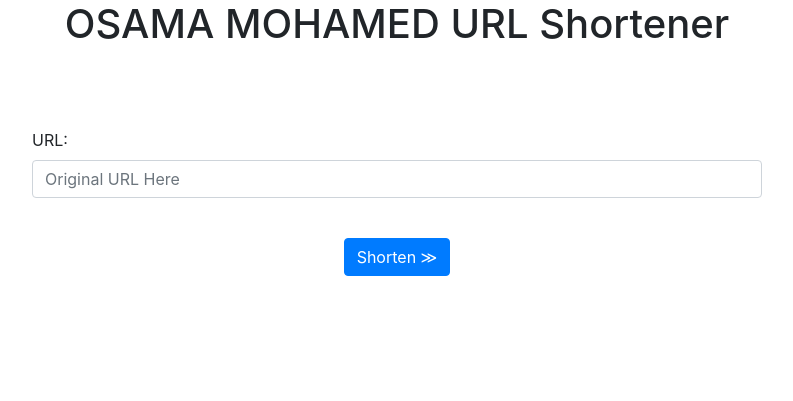
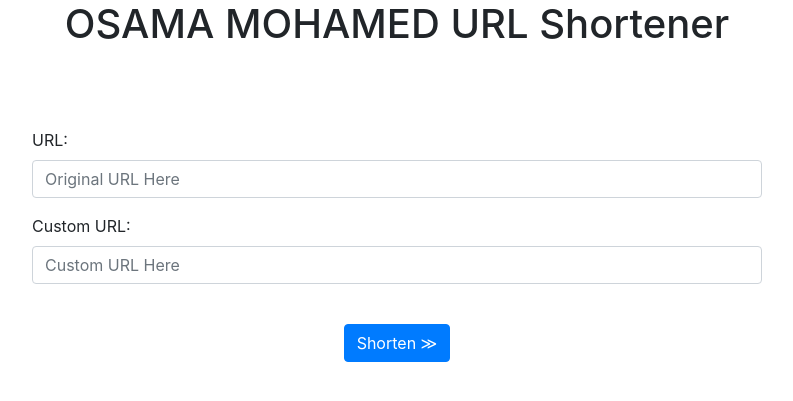
Before and after one commit to osama-mohamed/url_shortener_django, a Django app: page / in a window 1280 px wide. Shown: the top 401 px of the page, without its empty margins (243-1036 px from the left). Run offline with Django 4.2, Linux system fonts and the light colour scheme; parts of the project's set-up code (start-up, migrations or seed data) failed here and were passed over; some libraries are stand-ins or nearby versions.

Commit message:
add custom short url if exists

```diff
--- a/shortener/forms.py
+++ b/shortener/forms.py
@@ -1,15 +1,46 @@
 from django import forms
-from .validators import validate_url, validate_domain
+from .validators import validate_url, validate_domain, validate_short_url
+from django.core.validators import RegexValidator
+from django.conf import settings
+
+from django.utils.safestring import mark_safe
+
+from .models import URL
 
 
 class UrlForm(forms.Form):
-    url = forms.CharField(
-      label='URL',
-      validators=[validate_url, validate_domain],
-      widget=forms.TextInput(
-        attrs={
-          'class': 'form-control',
-          'placeholder': 'Original URL Here'
-        }
-      )
+  url = forms.CharField(
+    label='URL',
+    validators=[validate_url, validate_domain],
+    widget=forms.TextInput(
+      attrs={
+        'class': 'form-control',
+        'placeholder': 'Original URL Here'
+      }
     )
+  )
+
+  short_url = forms.CharField(
+    label='Custom URL',
+    validators=[
+      validate_short_url,
+      RegexValidator(
+        regex=r'^[a-zA-Z0-9]+$',
+        message=f'invalid Coustom URL regular expressions, Should contain (A-Z a-z 0-9) only.',
+      ),
+      ],
+    required=False,
+    widget=forms.TextInput(
+      attrs={
+        'class': 'form-control',
+        'placeholder': 'Custom URL Here'
+      }
+    ),
+  )
+
+  def clean_short_url(self):
+    short_url = self.cleaned_data['short_url']
+    qs = URL.objects.filter(short_url__exact=short_url)
+    if qs.exists():
+      raise forms.ValidationError(mark_safe(f'Sorry the Custom URL already exists, Choose another OR <a href="{settings.URL + qs.first().get_short_url()}" target="_blank">Redirect</a> to it.'))
+    return short_url
--- /dev/null
+++ b/shortener/templates/shortener/form.html
@@ -0,0 +1,13 @@
+<form action="." method="POST">
+  {% csrf_token %}
+  <!-- {{ form.as_p }} -->
+  {% for field in form %}
+    {% include 'shortener/form_errors.html' %}
+    <p>
+      {{ field.label_tag }}
+      {{ field }}
+    </p>
+  {% endfor %}
+  <br>
+  <input type="submit" class="btn btn-primary" value="Shorten &#8811;" style="display: block; margin: 0 auto;">
+</form>
--- /dev/null
+++ b/shortener/templates/shortener/form_errors.html
@@ -0,0 +1,7 @@
+{% if field.errors %}
+  <ul class="errorlist">
+    {% for error in field.errors %}
+      <li>{{ error }}</li>
+    {% endfor %}
+  </ul>
+{% endif %}
--- a/shortener/templates/shortener/url.html
+++ b/shortener/templates/shortener/url.html
@@ -11,11 +11,6 @@
   <br>
   <br>
   <div style="text-align: initial !important;">
-    <form action="." method="POST">
-      {% csrf_token %}
-      {{ form.as_p }}
-      <br>
-      <input type="submit" class="btn btn-primary" value="Shorten &#8811;" style="display: block; margin: 0 auto;">
-    </form>
+    {% include 'shortener/form.html' %}
   </div>
 {% endblock %}
--- a/shortener/utils.py
+++ b/shortener/utils.py
@@ -22,7 +22,7 @@ def create_shortcode(instance, size=SHORTCODE_MIN):
 
 def check_qr_img(instance, request=None):
   if instance.short_url:
-    file_path = f'{os.path.join(settings.MEDIA_ROOT, 'qr_codes', instance.short_url)}.png'
+    file_path = f'{os.path.join(settings.MEDIA_ROOT, settings.SHORTENER_QR_CODE_DIR, instance.short_url)}.png'
     if not os.path.isfile(file_path):
       generate_and_save_qr_code(instance, request=request)
 
@@ -34,7 +34,7 @@ def generate_and_save_qr_code(instance, request=None):
     box_size=10,
     border=4,
   )
-  data = request.build_absolute_uri(instance.short_url)
+  data = request.build_absolute_uri(instance.short_url) + '/'
   qr.add_data(data)
   qr.make(fit=True)
   img = qr.make_image(fill_color='black', back_color='white')
--- a/shortener/views.py
+++ b/shortener/views.py
@@ -4,7 +4,7 @@ from django.http import Http404
 
 from .forms import UrlForm
 from .models import URL
-from .utils import check_qr_img
+from .utils import create_shortcode, check_qr_img
 from .analytics_utils import return_analytics_data
 from .analytics_create import create_new_analytics
 
@@ -20,32 +20,32 @@ class UrlShortenerView(View):
 
   def post(self, request):
     form = UrlForm(request.POST, None)
-    context = {
-      'form': form,
-      'title': 'OSAMA MOHAMED URL Shortener',
-    }
+    context = {'form': form, 'title': 'OSAMA MOHAMED URL Shortener'}
     template = 'shortener/url.html'
     if form.is_valid():
       url = form.cleaned_data.get('url')
-      if 'https://' not in url and 'http://' not in url:
-        new_url = 'https://' + url
+      short_url = form.cleaned_data.get('short_url')
+      new_url = 'https://' + url if 'https://' not in url and 'http://' not in url else url
+      obj, created = URL.objects.get_or_create(url=new_url)
+      if created:
+        if short_url:
+          obj.short_url = short_url
+          obj.save()
+        elif not short_url:
+          obj.short_url = create_shortcode(obj)
+          obj.save()
+        check_qr_img(obj, request)
       else:
-        new_url = url
-      obj, created = URL.objects.get_or_create(url=new_url)
-      check_qr_img(obj, request)
-      context = {
-        'object': obj,
-      }
-      if created:
-        template = 'shortener/success.html'
-      else:
-        template = 'shortener/already_exists.html'
+        check_qr_img(obj, request)
+      context = {'object': obj}
+      template = 'shortener/success.html' if created else 'shortener/already_exists.html'
     return render(request, template, context)
+
 
 class RedirectView(View):
   def get(self, request, short_url=None):
     ip, data, parsed_data = return_analytics_data(request)
-    qs = URL.objects.filter(short_url__iexact=short_url, active=True)
+    qs = URL.objects.filter(short_url__exact=short_url, active=True)
     if qs.exists() and qs.count() == 1:
       obj = qs.first()
       obj.clicks += 1
--- a/url_shortener/settings.py
+++ b/url_shortener/settings.py
@@ -28,7 +28,7 @@ DEBUG = True
 
 ALLOWED_HOSTS = ['*']
 # CSRF_TRUSTED_ORIGINS = ['https://ngrok']
-
+URL = 'http://127.0.0.1:8000'
 
 # Application definition
 
@@ -138,6 +138,8 @@ MEDIA_URL = '/media/'
 MEDIA_ROOT = os.path.join(BASE_DIR, 'media')
 SHORTCODE_MIN = 6
 SHORTCODE_MAX = 15
+SHORTENER_QR_CODE_DIR = 'shortener/qr_codes'
+
 # Default primary key field type
 # https://docs.djangoproject.com/en/4.2/ref/settings/#default-auto-field
 
```
Also changed, not shown: shortener/models.py (+1 -8 lines), shortener/validators.py (+9 -0 lines).
